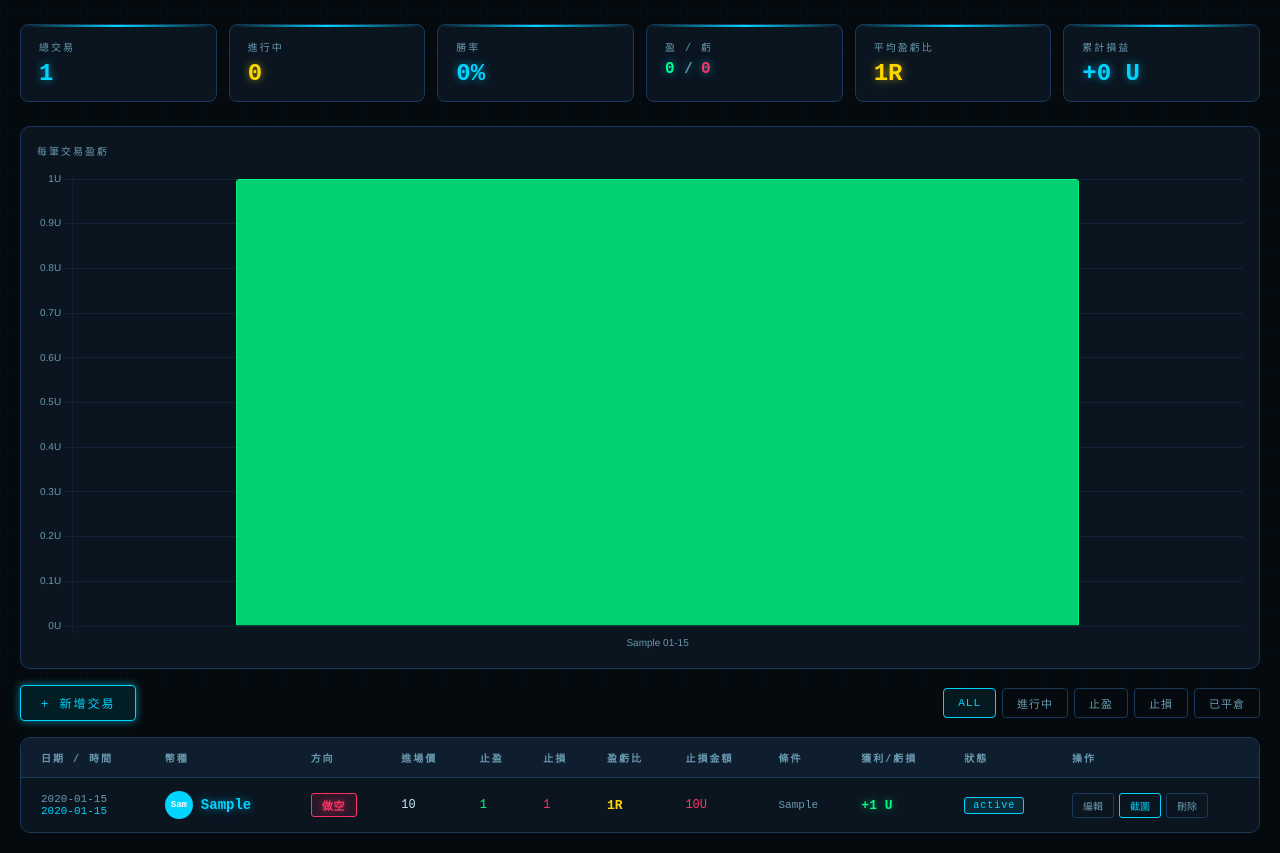
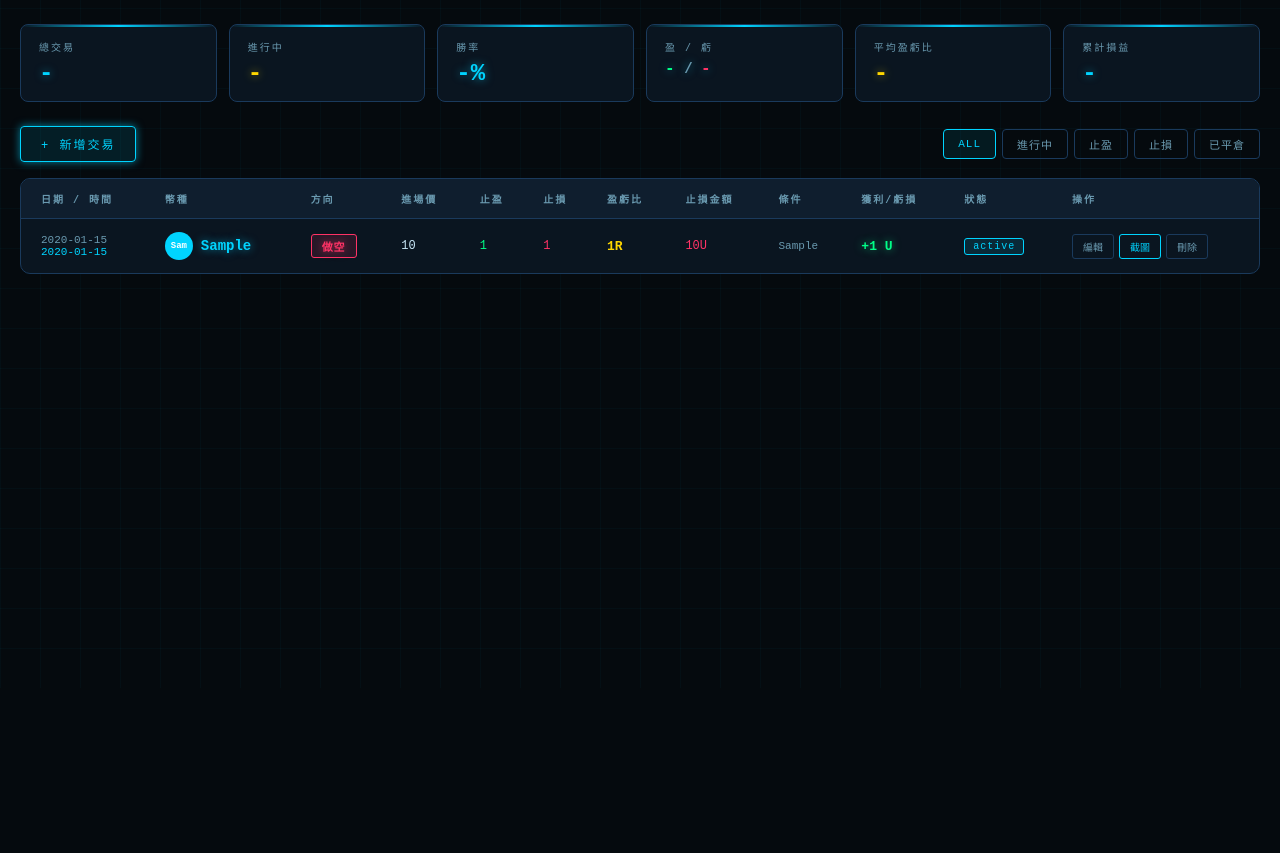
Before and after one commit to wei0904/crypto-trading-log, a Flask app: page / in a window 1280 px wide. Shown: the part 112-965 px from the top of the page. After the commit the page ends 761 px from the top, so only its background shows below. Run offline with Flask 3, Linux system fonts and the light colour scheme; tables that the repository leaves empty hold one stand-in row (values such as "Sample post"); some libraries are stand-ins or nearby versions.

Commit message:
remove PnL chart, compress images before upload
Co-Authored-By: Claude Sonnet 4.6 <noreply@антропic.com>

```diff
--- a/templates/index.html
+++ b/templates/index.html
@@ -357,12 +357,6 @@
       <div class="stat-label">累計損益</div>
       <div class="stat-value" id="stat-pnl">-</div>
     </div>
-  </div>
-
-  <!-- PnL Chart -->
-  <div id="chart-wrap" style="display:none;background:var(--bg2);border:1px solid var(--border);border-radius:10px;padding:16px;margin-bottom:16px;position:relative;">
-    <div style="font-size:10px;letter-spacing:2px;color:var(--text2);text-transform:uppercase;margin-bottom:12px">每筆交易盈虧</div>
-    <canvas id="pnl-chart" height="120"></canvas>
   </div>
 
   <!-- Toolbar -->
@@ -888,8 +882,19 @@ function previewImage(input) {
   if (!input.files || !input.files[0]) return;
   const reader = new FileReader();
   reader.onload = e => {
-    document.getElementById('preview-img').src = e.target.result;
-    document.getElementById('image-preview').style.display = '';
+    const img = new Image();
+    img.onload = () => {
+      const canvas = document.createElement('canvas');
+      const maxW = 1200;
+      const scale = img.width > maxW ? maxW / img.width : 1;
+      canvas.width = img.width * scale;
+      canvas.height = img.height * scale;
+      canvas.getContext('2d').drawImage(img, 0, 0, canvas.width, canvas.height);
+      const compressed = canvas.toDataURL('image/jpeg', 0.75);
+      document.getElementById('preview-img').src = compressed;
+      document.getElementById('image-preview').style.display = '';
+    };
+    img.src = e.target.result;
   };
   reader.readAsDataURL(input.files[0]);
 }
```
